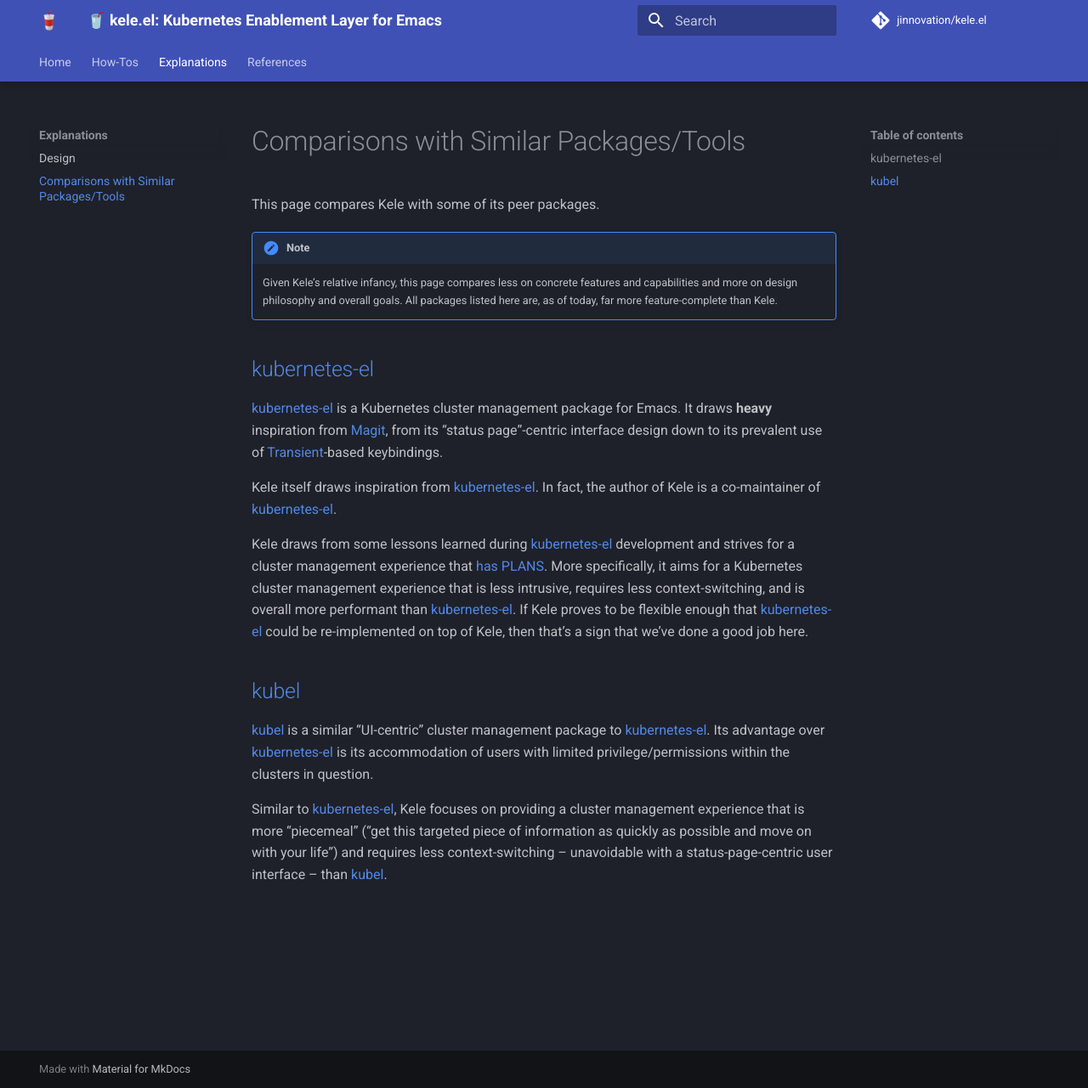
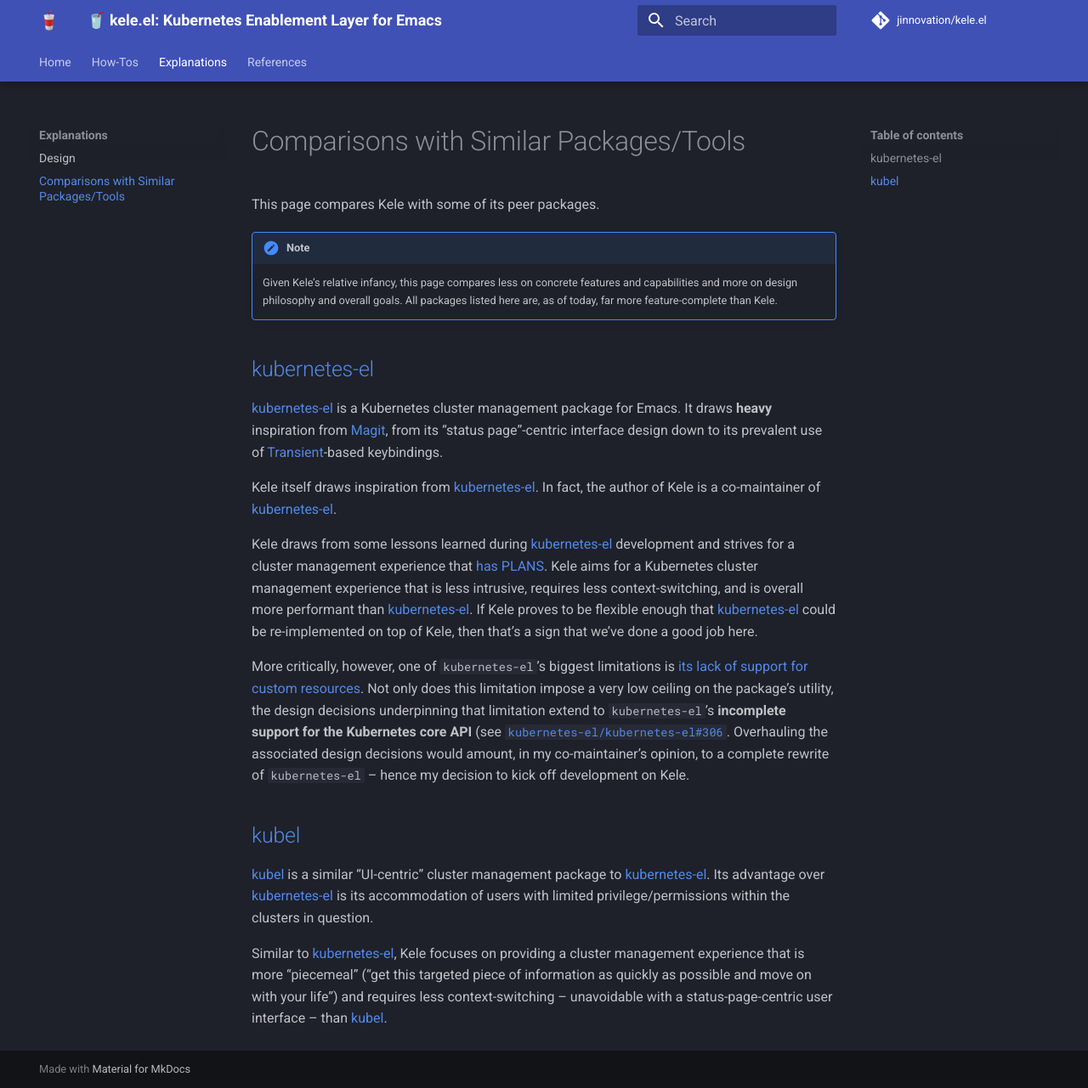
Before and after one commit to jinnovation/kele.el, an MkDocs documentation site: the page built from docs/explanations/comparisons.md, in a window 1280 px wide and 1281 px high. Shown: the whole window at 85% size. Built offline with MkDocs 1.6.1 and Material for MkDocs 9.7.7, drawn with Linux system fonts in a browser that asks for light colours; comment, search, counter and statistics services are not loaded.

Commit message:
docs: expand on comparison w/ `kubernetes-el`
This commit expands our comparison of Kele against `kubernetes-el` to call out
the latter's incomplete support of the core
API (kubernetes-el/kubernetes-el#306) **in addition** to lack of support for
custom resources (kubernetes-el/kubernetes-el#69).

```diff
--- a/docs/explanations/comparisons.md
+++ b/docs/explanations/comparisons.md
@@ -20,11 +20,21 @@
 
 Kele draws from some lessons learned during [kubernetes-el] development and
 strives for a cluster management experience that [has
-PLANS](../index.md#design-ethos). More specifically, it aims for a Kubernetes
-cluster management experience that is less intrusive, requires less
-context-switching, and is overall more performant than [kubernetes-el]. If Kele
-proves to be flexible enough that [kubernetes-el] could be re-implemented on top
-of Kele, then that's a sign that we've done a good job here.
+PLANS](../index.md#design-ethos). Kele aims for a Kubernetes cluster management
+experience that is less intrusive, requires less context-switching, and is
+overall more performant than [kubernetes-el]. If Kele proves to be flexible
+enough that [kubernetes-el] could be re-implemented on top of Kele, then that's
+a sign that we've done a good job here.
+
+More critically, however, one of `kubernetes-el`'s biggest limitations is [its
+lack of support for custom resources][kubernetes-el-69]. Not only does this
+limitation impose a very low ceiling on the package's utility, the design
+decisions underpinning that limitation extend to `kubernetes-el`'s **incomplete
+support for the Kubernetes core API** (see
+[`kubernetes-el/kubernetes-el#306`][kubernetes-el-306]. Overhauling the
+associated design decisions would amount, in my co-maintainer's opinion, to a
+complete rewrite of `kubernetes-el` -- hence my decision to kick off
+development on Kele.
 
 ## [kubel]
 
@@ -42,3 +52,5 @@
 [kubel]: https://github.com/abrochard/kubel
 [Magit]: https://magit.vc
 [Transient]: https://github.com/magit/transient
+[kubernetes-el-69]: https://github.com/kubernetes-el/kubernetes-el/issues/69
+[kubernetes-el-306]: https://github.com/kubernetes-el/kubernetes-el/issues/306
```
